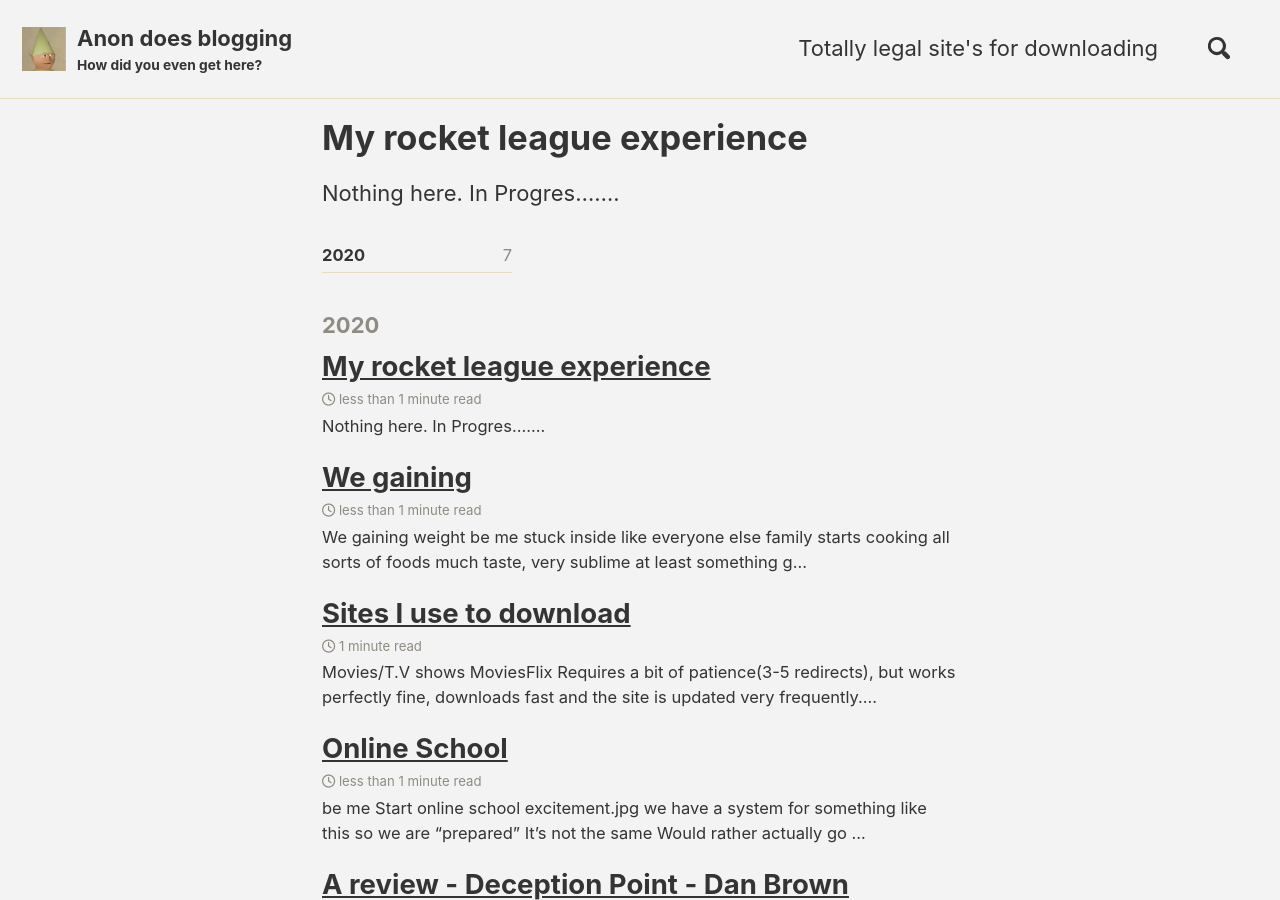
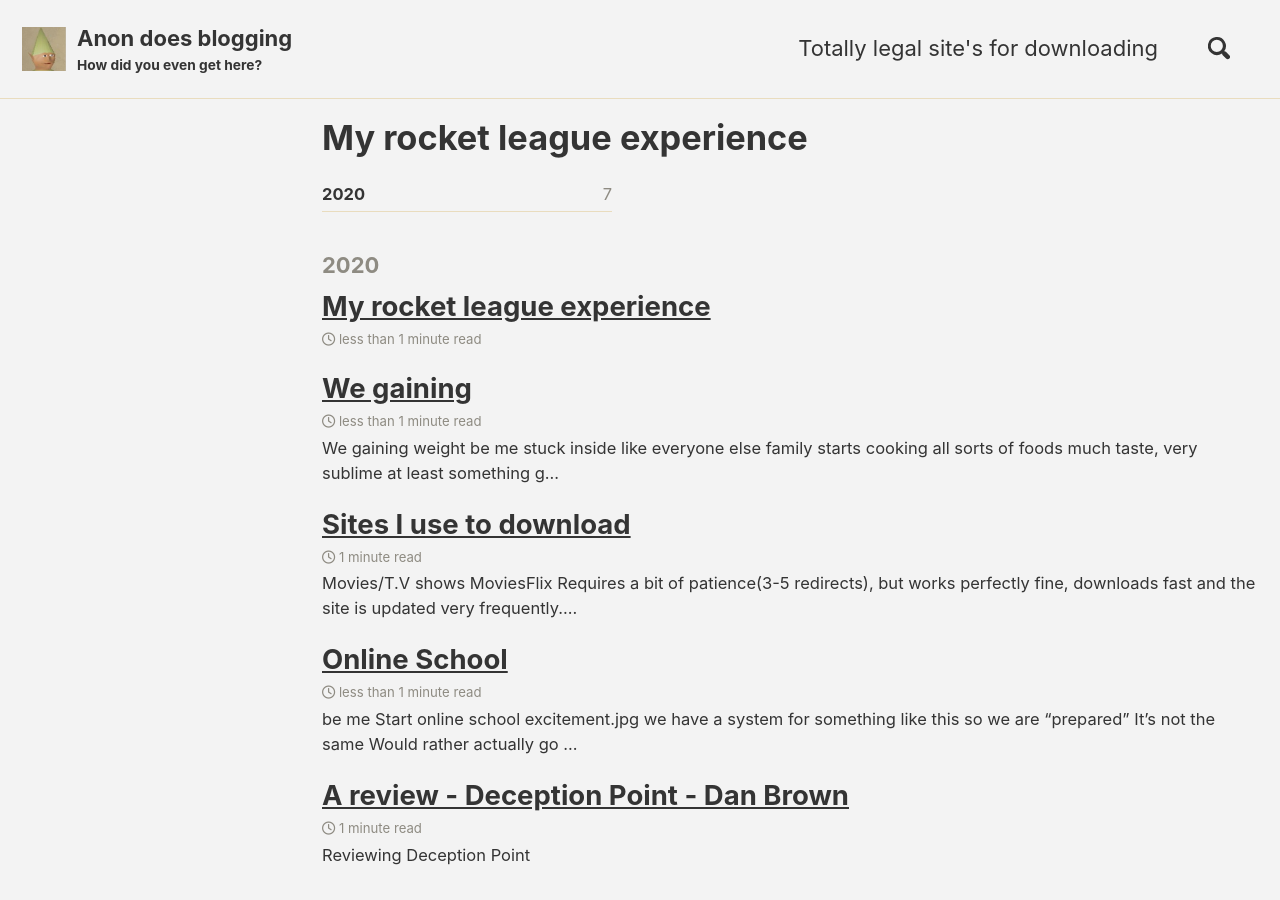
Before and after one commit to memerman420/minimalmistakesite, a Jekyll site: the page built from sitedocs/_posts/2020-04-23-myrocketleagueexperience.md, in a window 1280 px wide and 900 px high. Built offline with Jekyll 4.4.1, drawn with Linux system fonts in a browser that asks for light colours; cached includes are drawn as plain includes; nearby versions of some CDN libraries.

Commit message:
Update 2020-04-23-myrocketleagueexperience.md

```diff
--- a/sitedocs/_posts/2020-04-23-myrocketleagueexperience.md
+++ b/sitedocs/_posts/2020-04-23-myrocketleagueexperience.md
@@ -5,5 +5,6 @@ sidebar:
   - title: null
 author_profile: false
 published: true
+classes: wide
+auth_profile: false
 ---
-Nothing here. In Progres.......
```
